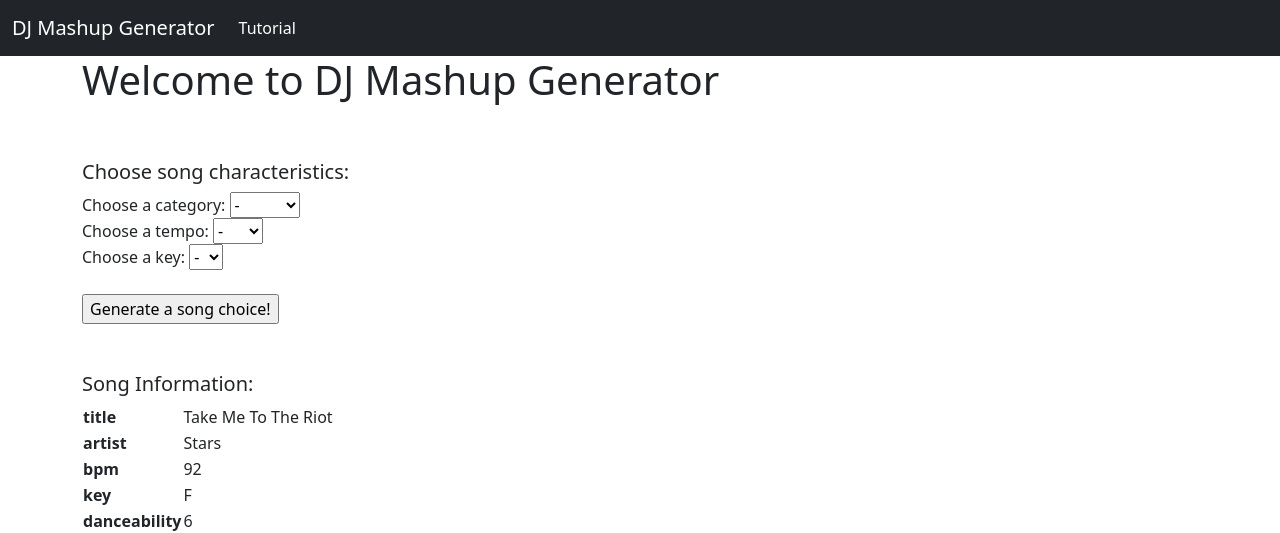
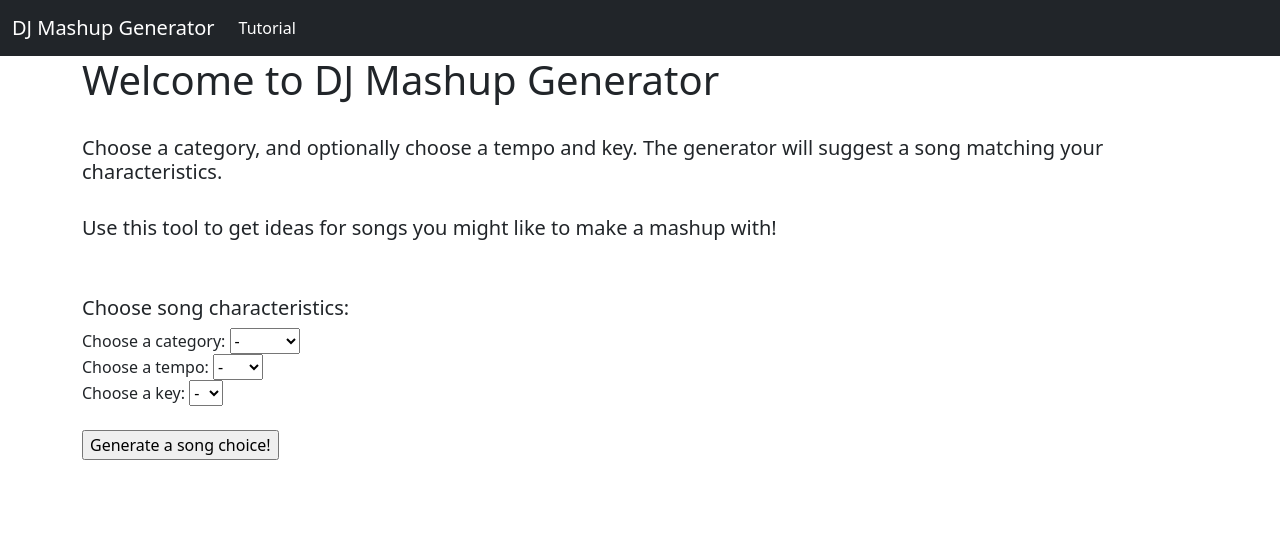
Before and after one commit to SolangeCoughlin/DJ-Mashup-Generator, a Flask app: page / in a window 1280 px wide. Shown: the top 533 px of the page. Run offline with Flask 2, Linux system fonts and the light colour scheme.

Commit message:
Completed Sprint 3 - MVP

```diff
--- a/app.py
+++ b/app.py
@@ -17,11 +17,14 @@ def get_dict_from_json(json_file):
 
 @app.route('/')
 def root():
+    return render_template('home.html')
 
+@app.route('/display-song', methods=['POST'])
+def display_song():
     this_song_dict = get_dict_from_json('song_dict.json')["songs"]
     index = random.randrange(0, len(this_song_dict))
     song_info_keys = this_song_dict[index].keys()
-    return render_template('home.html', keys = song_info_keys, data = this_song_dict[index])
+    return render_template('display_song.html', keys = song_info_keys, data = this_song_dict[index])
 
 @app.route('/tutorial')
 def tutorial():
--- a/templates/base.html
+++ b/templates/base.html
@@ -16,7 +16,10 @@
     <div class='container'>
     {%block body%}
     {%endblock%}
-    </div>
+
+    {%block song_info%}
+    {%endblock%}
+  </div>
 
     <!-- Optional JavaScript; choose one of the two! -->
 
--- /dev/null
+++ b/templates/display_song.html
@@ -0,0 +1,5 @@
+{%extends 'home.html'%}
+
+{%block song_info%}
+{%include 'song_info.html'%}
+{%endblock%}
--- a/templates/home.html
+++ b/templates/home.html
@@ -6,12 +6,19 @@
 
 {%block body%}
 <h1>Welcome to DJ Mashup Generator</h1>
+</br>
+<h5>Choose a category, and optionally choose a tempo and key. The generator will suggest a song matching your characteristics.</h5>
+</br>
+<h5>Use this tool to get ideas for songs you might like to make a mashup with!</h5>
 
 </br></br>
 {%include 'search_crit.html'%}
 
-</br></br>
-{%include 'song_info.html'%}
+<!-- {%block song_body%} -->
+<!-- {%endblock%} -->
+<!-- </br></br> -->
+<!-- {%include 'song_info.html'%} -->
+
 
 </br></br>
 <!-- {%include 'gen_button.html'%} -->
--- a/templates/search_crit.html
+++ b/templates/search_crit.html
@@ -1,6 +1,6 @@
 <h5>Choose song characteristics:</h5>
 
-<form>
+<form action='/display-song' method="POST">
     <label for="category">Choose a category:</label>
     <select id="category" name="category">
         <option value="none">-</option>
```
